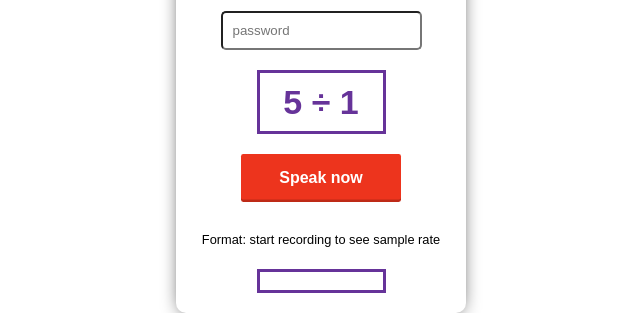
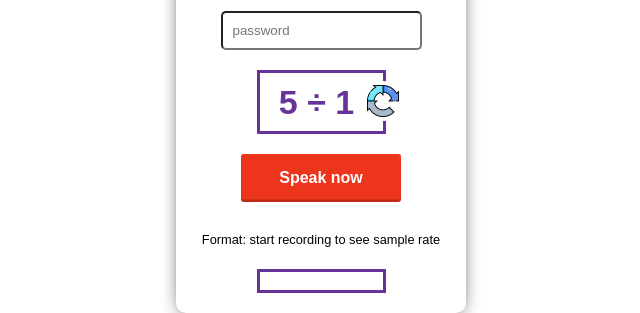
Before and after one commit to vishwaspaikra007/speech-math-captcha-solver, a plain HTML site: page index.html in a window 1280 px wide. Shown: the part 309-622 px from the top of the page, without its empty margins (319-959 px from the left). Drawn offline with Linux system fonts and the light colour scheme.

Commit message:
captcha refresh & sw

```diff
--- a/index.html
+++ b/index.html
@@ -25,9 +25,12 @@
             <input type="text" name="name" placeholder="username" autocomplete="off" required>
             <input type="password" name="pwd" placeholder="password" autocomplete="off" required>
             <!-- <button >Sign in</button> -->
-            <span></span>
-            <div id="controls">
-              <button id="recordButton">Speak now</button>
+            <div style="position: relative">
+              <span></span>
+              <div id="refresh" onclick="generateCaptcha()" src="favicon.ico" alt="iit logo"></div>
+              <div id="controls">
+                <button id="recordButton">Speak now</button>
+              </div>
             </div>
             <div id="formats">Format: start recording to see sample rate</div>
             <div id="audio">
@@ -65,8 +68,8 @@
     </div>
     <pre id="list"></pre>
     <!-- inserting these scripts at the end to be able to use all the elements in the DOM -->
-  	<script src="js/activateSW.js"></script>
   	<script src="sw.js"></script>
+  	<script src="activateSW.js"></script>
   	<script src="js/codebookModel.js"></script>
   	<script src="js/data.js"></script>
   	<script src="js/captchaLogic.js"></script>
--- a/js/captchaLogic.js
+++ b/js/captchaLogic.js
@@ -37,8 +37,22 @@ function generateCaptcha() {
             maxi = mini * ans;
     }
 
-    let captchaBox = document.querySelector("#form > span")
+    let captchaBox = document.querySelector("#form > div > span")
     captchaBox.innerHTML = `${maxi} ${operand} ${mini}`
+
+    let captchaRefresh = document.querySelector("#form #refresh")
+    captchaRefresh.style.transition = "ease 1s"
+    captchaRefresh.style.transform = "rotate(360deg)"
+
+    setTimeout(() => {
+        captchaRefresh.style.transition = "0s"
+        captchaRefresh.style.transform = "rotate(0deg)"
+    }, 1000, captchaRefresh);
+
+    // let img = document.createElement('div');
+    // img.setAttribute("onclick", "generateCaptcha()")
+    // img.setAttribute("alt", "iit logo")
+    // captchaBox.appendChild(img)
 
 
     // captchaBox.innerHTML = arr[arr_i]
--- a/style.css
+++ b/style.css
@@ -193,3 +193,23 @@ form #audio {
   width: 100%;
   margin: 20px;
 }
+#form span {
+  position: relative;
+  text-indent: -9px;
+}
+#form #refresh {
+    position: absolute;
+    background: white;
+    top: 11px;
+    width: 40px;
+    height: 40px;
+    outline: 5px;
+    border-radius: 50%;
+    padding: 9px;
+    box-sizing: border-box;
+    left: 122px;
+    background-image: url(./favicon.ico);
+    background-position: center;
+    background-size: 80%;
+    background-repeat: no-repeat;
+}
```
Also changed, not shown: activateSW.js (renamed from js/activateSW.js).
